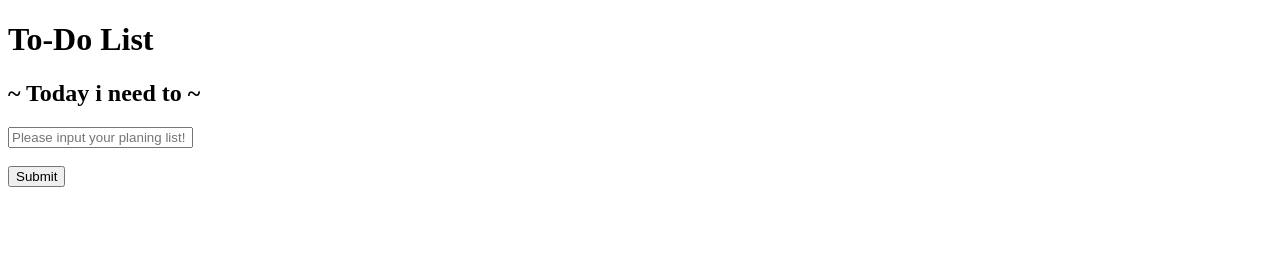
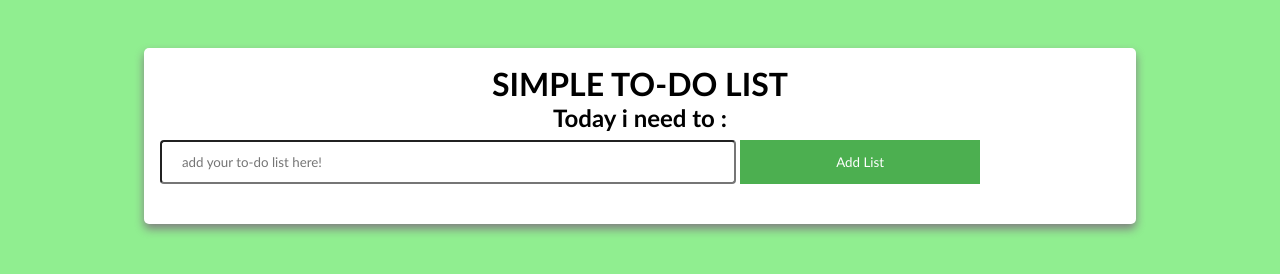
Before and after one commit to dts-kominfo-rea2a/challenge-08-tiartha-codes, a website: page index.html in a window 1280 px wide. Drawn offline with Linux system fonts and the light colour scheme.

Commit message:
fix: button-challenge-08-todolist

```diff
--- a/index.html
+++ b/index.html
@@ -5,22 +5,23 @@
   <meta charset="UTF-8" />
   <meta http-equiv="X-UA-Compatible" content="IE=edge" />
   <meta name="viewport" content="width=device-width, initial-scale=1.0" />
+  <link rel="stylesheet" href="./style.css">
   <title>Challenge - DOM</title>
 </head>
 
 <body>
   <div id="app">
     <!-- TODO: Buatlah sebuah header dengan id todo-title -->
-    <h1 id="todo-title">To-Do List</h1>
+    <h1 id="todo-title">SIMPLE TO-DO LIST</h1>
     <!-- TODO: Buatlah sebuah subtitle dengan id todo-subtitle -->
-    <h2 id="todo-subtitle">~ Today i need to ~</h2>
+    <h2 id="todo-subtitle">Today i need to :</h2>
 
     <!-- Section: input -->
     <section>
       <!-- TODO: Buatlah sebuah input bertipe text dengan id todo-input -->
-      <input id="todo-input" type="text" name="input" placeholder="Please input your planing list!"><br><br>
+      <input id="todo-input" type="text" name="input" placeholder="add your to-do list here!">
       <!-- TODO: Buatlah sebuah button dengan id todo-submit -->
-      <input id="todo-submit" type="button" value="Submit">
+      <button id="todo-submit" type="button">Add List</button>
     </section>
 
     <!-- Section output -->
@@ -36,7 +37,8 @@
     let button;
     let input;
     let output;
-    let keypressBtn;
+    // Penambahan variabel baru "keypressBtnEnter" untuk fungsi tambah list di field input
+    let keypressBtnEnter;
 
     // TODO: Buatlah sebuah fungsi dengan nama fnClickHandler
     // Fungsi yang digunakan untuk menambahkan tulisan
@@ -61,10 +63,10 @@
 
 
     // TODO: register event onkeypress / addEventListener untuk input
-    keypressBtn = document.getElementById('todo-input');
+    keypressBtnEnter = document.getElementById('todo-input');
 
     // sehingga saat di input ditekan enter akan menjalankan fungsi fnClickHandler juga
-    keypressBtn.addEventListener('keypress', (event) => {
+    keypressBtnEnter.addEventListener('keypress', (event) => {
       if (event.key === 'Enter' || event.keyCode == 13) {
         fnClickHandler()
       }
--- a/style.css
+++ b/style.css
@@ -1,4 +1,58 @@
-.app {
-    margin: auto;
-    border-radius: 0.25em;
+* {
+    padding: 0;
+    margin: 0;
+    font-family: 'Gill Sans', 'Gill Sans MT', Calibri, 'Trebuchet MS', sans-serif;
 }
+
+body {
+    background-color: lightgreen;
+}
+
+#app {
+    width: 75%;
+    background-color: white;
+    padding: 1em;
+    margin: 0 auto;
+    margin-top: 3em;
+    box-shadow: 0px 5px 10px gray;
+    border-radius: 5px;
+    flex: box;
+}
+
+h1,
+h2 {
+    text-align: center;
+}
+
+ul {
+    list-style: none;
+    margin-top: 1em;
+}
+
+ul li {
+    padding-top: 0.5em;
+}
+
+input[type=text] {
+    width: 60%;
+    padding: 12px 20px;
+    margin: 8px 0;
+    display: inline-block;
+    border-radius: 4px;
+    box-sizing: border-box;
+}
+
+button {
+    width: 25%;
+    background-color: #4CAF50;
+    color: white;
+    padding: 14px 20px;
+    margin: 8px 0;
+    border: none;
+    border-radius: 4x;
+    cursor: pointer;
+}
+
+input[type=button]:hover {
+    background-color: #45a049;
+}
```
